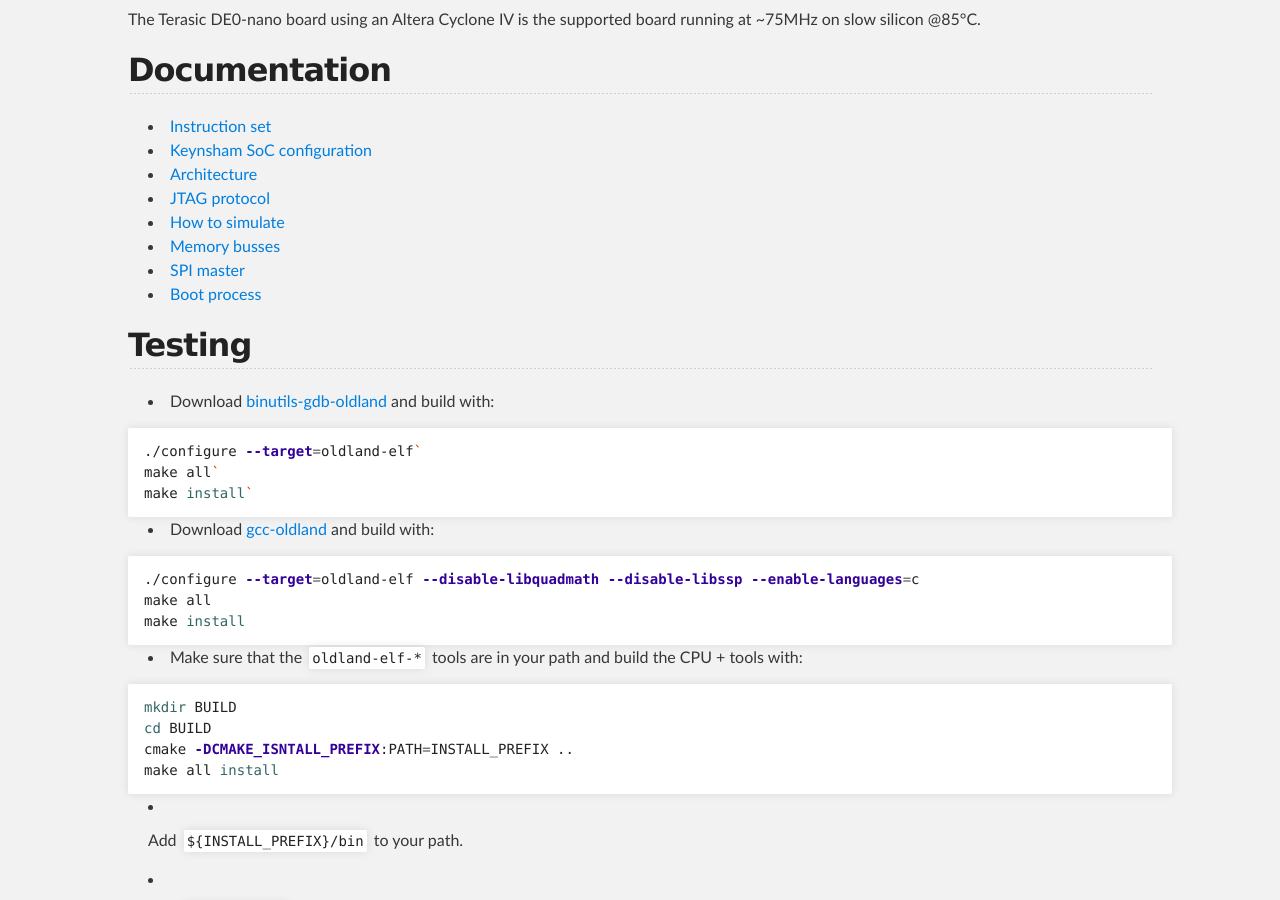
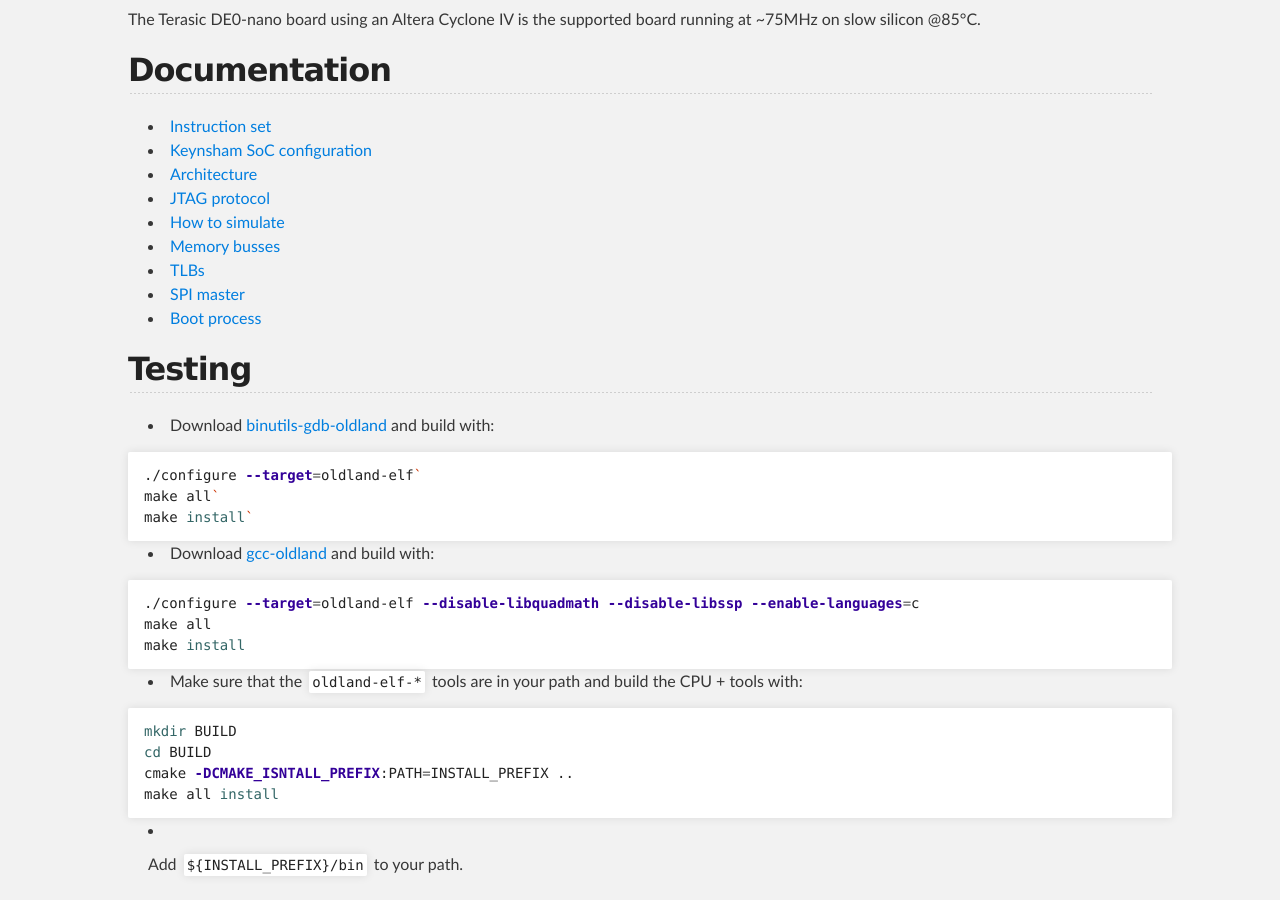
Before and after one commit to jamieiles/oldland-web, a Jekyll site: the page built from index.md, in a window 1280 px wide and 900 px high, scrolled down 447 px. Built offline with Jekyll 4.4.1, drawn with Linux system fonts in a browser that asks for light colours.

Commit message:
add link for TLB's

```diff
--- a/index.md
+++ b/index.md
@@ -28,6 +28,7 @@ Documentation
 - [JTAG protocol](docs/jtag.html)
 - [How to simulate](docs/simulating.html)
 - [Memory busses](docs/memory.html)
+- [TLBs](docs/tlb.html)
 - [SPI master](docs/spimaster.html)
 - [Boot process](docs/booting.html)
 
```
